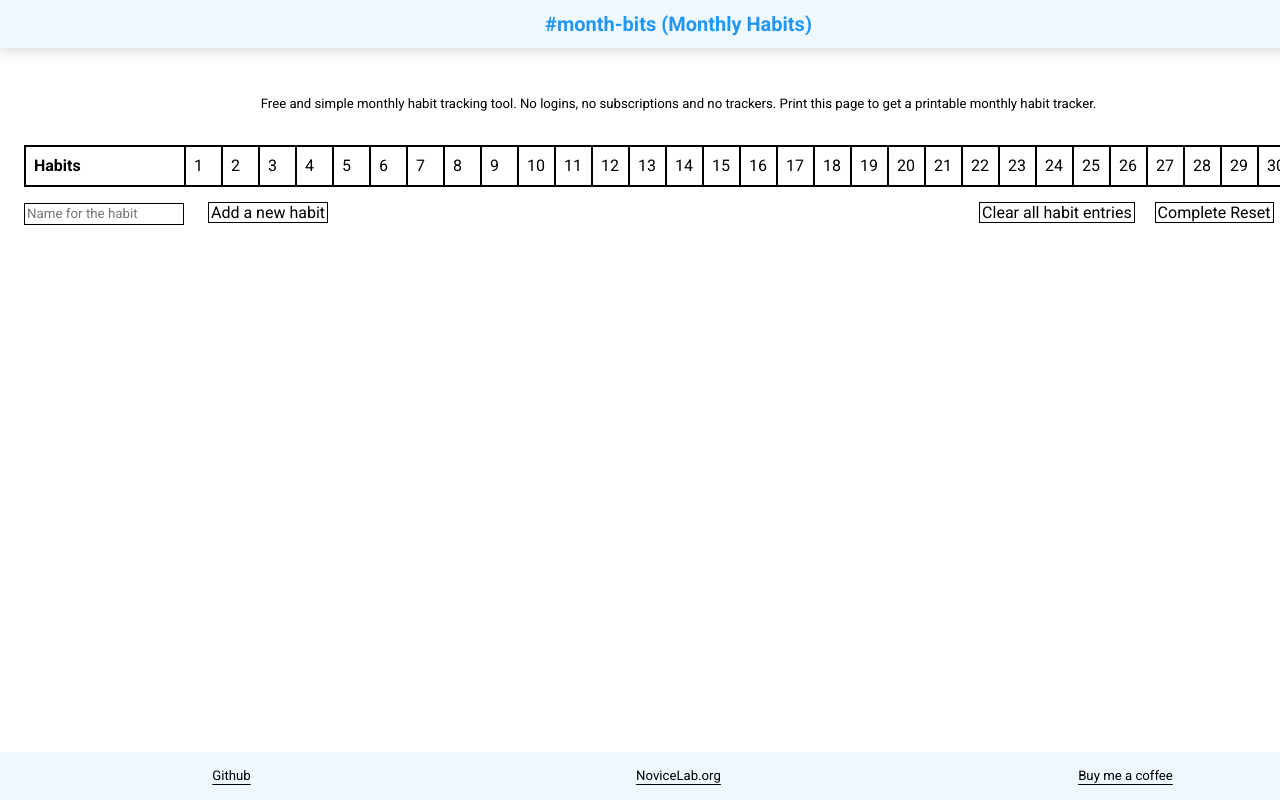
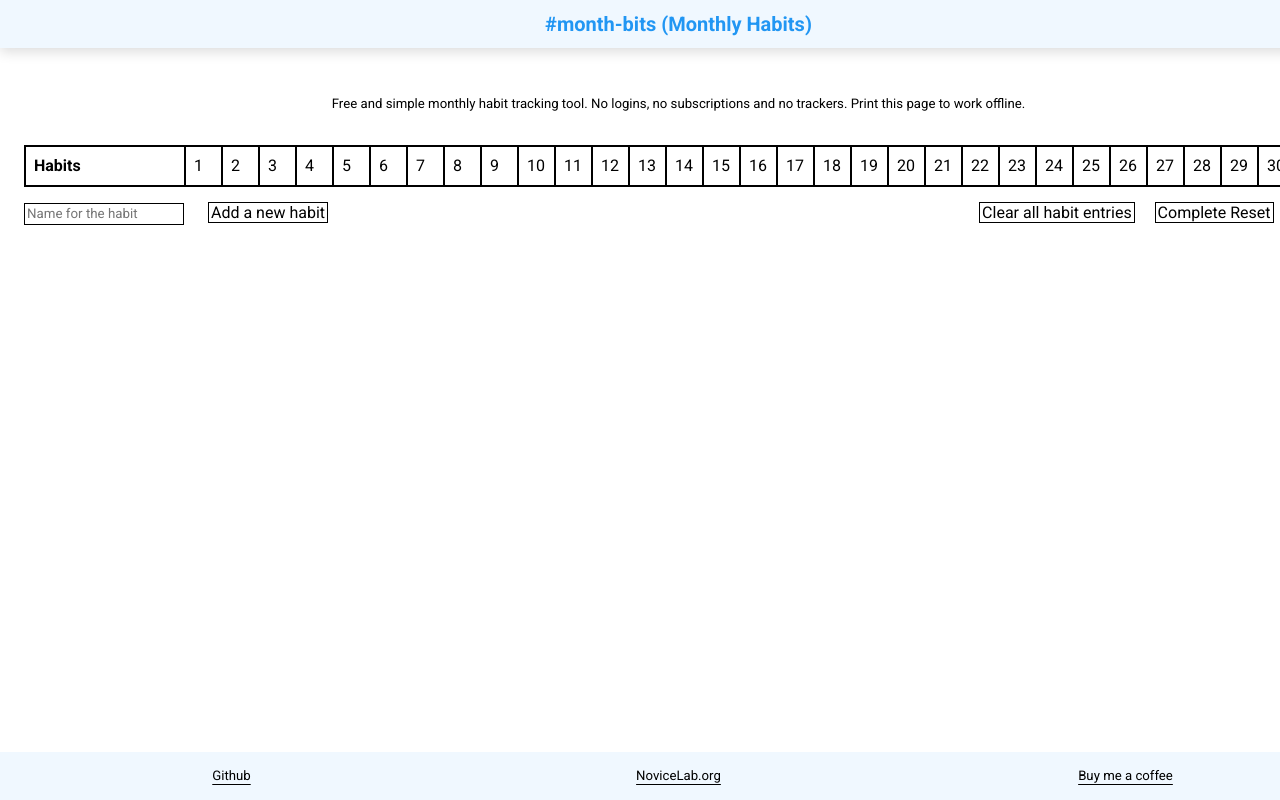
Before and after one commit to ShivrajRath/month-bits, a website built with webpack: page index.html in a window 1280 px wide. Shown: the top 800 px of the page. Built offline with nearby package versions, Linux system fonts and the light colour scheme.

Commit message:
updates description

```diff
--- a/index.html
+++ b/index.html
@@ -24,7 +24,7 @@
   <div class="wrapper">
     <article class="invisible-print">
       Free and simple monthly habit tracking tool. No logins, no subscriptions and no trackers. Print this page
-      to get a printable monthly habit tracker.
+      to work offline.
     </article>
     <main>
       <div class="grid" id="container">
```
